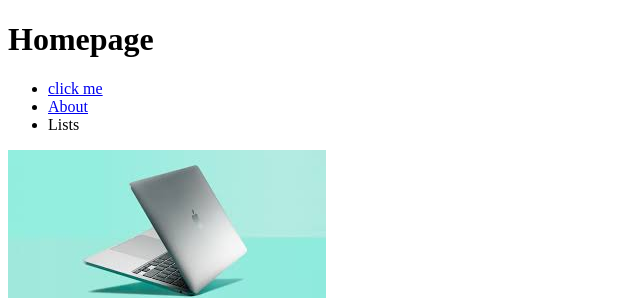
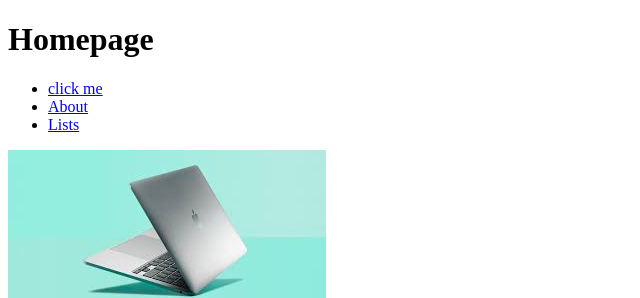
Before and after one commit to gizemdalkara/Brainnest-Assigment1, a plain HTML site: page links-and-images/index.html in a window 1280 px wide. Shown: the top 298 px of the page, 0-640 px from the left. Drawn offline with Linux system fonts and the light colour scheme.

Commit message:
Update index.html

```diff
--- a/links-and-images/index.html
+++ b/links-and-images/index.html
@@ -13,7 +13,7 @@
     <ul>
         <li><a href="https://theuselessweb.com/"> click me </a></li>
         <li><a href="./pages/aboutme.html"> About </a></li>
-        <li><a href="../lists.html"></a> Lists </li>
+        <li><a href="../lists.html"> Lists </a></li>
     </ul>
     <img src="images/first-img.jpg" alt="" class="img">
 </body>
```
